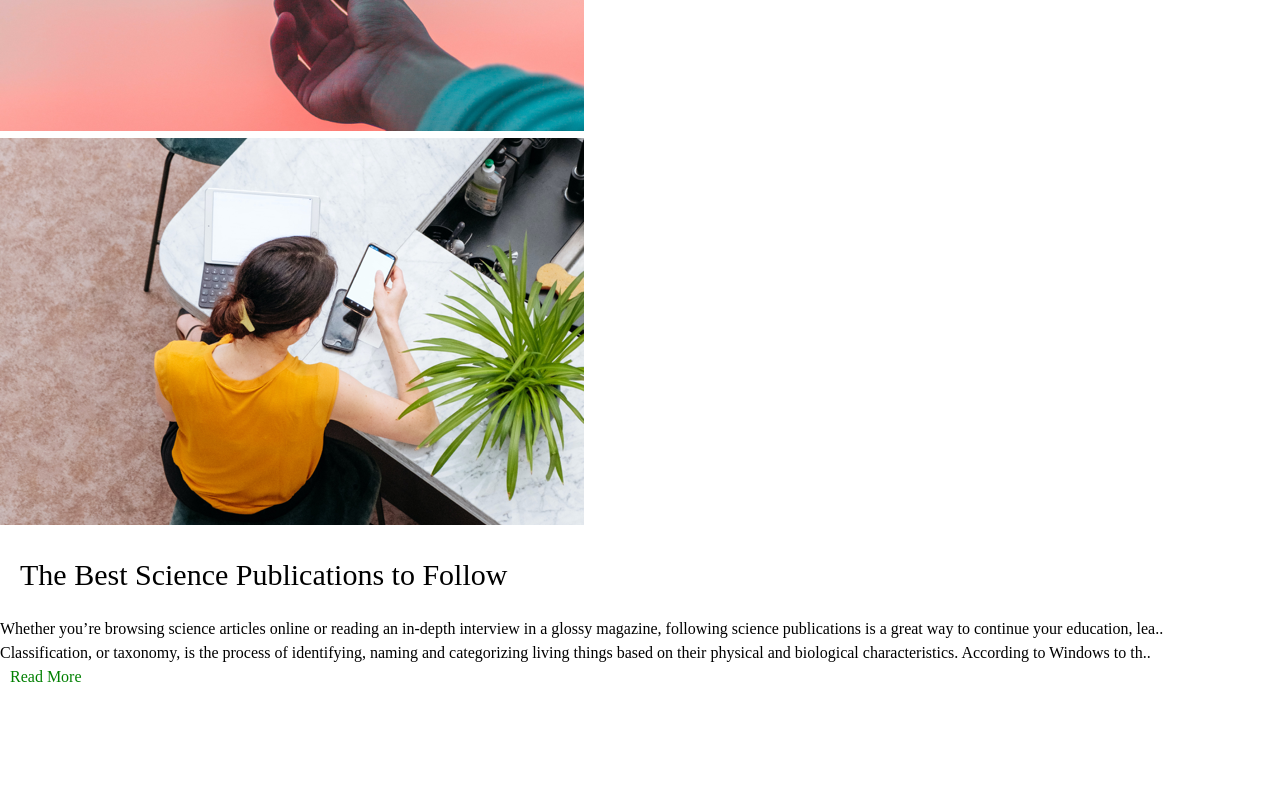
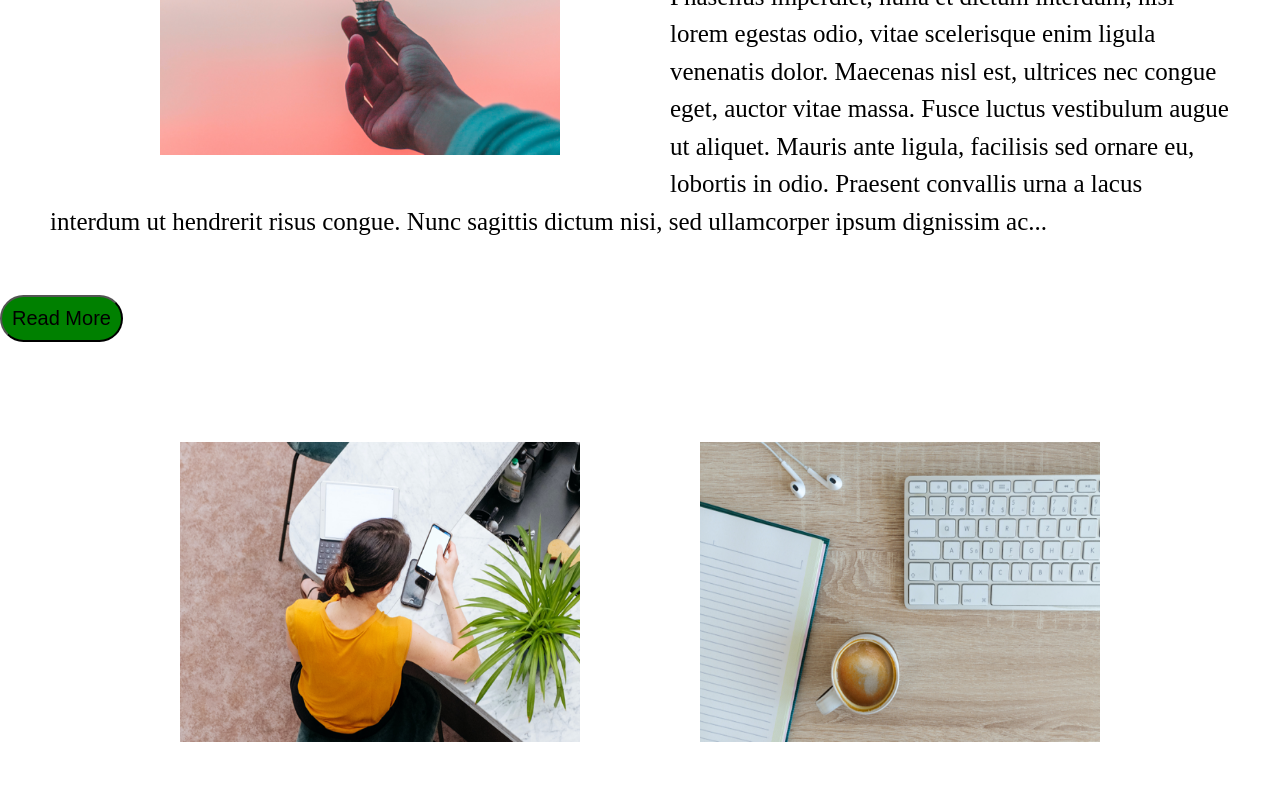
Before and after one commit to Kashish1901/checkpoint1, a plain HTML site: page blog.html in a window 1280 px wide. Shown: the part 340-1140 px from the top of the page. Before the commit the page ends 1029 px from the top, so only its background shows below. Drawn offline with Linux system fonts and the light colour scheme.

Commit message:
creating blog page

```diff
--- a/blog.html
+++ b/blog.html
@@ -12,19 +12,40 @@
             <a href="blog.html" class="blog">BLOG</a>
         </nav>
         </header>
-       <section>
-        <img src="assets/pic01.png" alt="pic01.png">
-        </section>
+      <section>
+        <div class="float">
+            <img src="assets/pic01.png" alt="image"/>
+        </div>
+        <div>
+            <h2>The Standard Lorem Ispsum Passage, Used Since the 1500s</h2>
+           <p> Lorem ipsum dolor sit amet, consectetur adipiscing elit. Phasellus imperdiet, nulla et dictum interdum, nisi lorem egestas odio, vitae scelerisque enim ligula venenatis dolor. Maecenas nisl est, ultrices nec congue eget, auctor vitae massa. Fusce luctus vestibulum augue ut aliquet. Mauris ante ligula, facilisis sed ornare eu, lobortis in odio. Praesent convallis urna a lacus interdum ut hendrerit risus congue. Nunc sagittis dictum nisi, sed ullamcorper ipsum dignissim ac...</p>
+        <button>Read More</button>
+        </div>
+      </section>
         <section>
-            <article>
+            <article class="parent-left">
+            <div class="float-left">
                 <img src="assets/pic03.png" alt="image">
-                <h2>The Best Science Publications to Follow</h2>
-                <p>Whether you’re browsing science articles online or reading an in-depth interview in a glossy magazine, following science publications is a great way to continue your education, lea..</p>
-                 <p>Classification, or taxonomy, is the process of identifying, naming and categorizing living things based on their physical and biological characteristics. According to Windows to th..</p>
-                 <a href="#">Read More</a>
+            </div>
+            <div>
+                <h3>Science and Technology in Education</h3>
+                <p>Science and technology have also made significant contributions to education. Science has provided us with a wealth of knowledge, so we have a diverse range of topics to study. Education has become more accessible as a result of technological advancements. It has provided us with options such as smart classrooms, multimedia computers, e-libraries, e-books, and so on.</p>
+                <a href="#">Learn More</a>
+            </div>
+            </article>
+            <article class="parent-right">
+            <div class="float-right">
+                <img src="assets/pic02.png" alt="image">
+            </div>
+            <div>
+                <h3>Science and Technology in My Daily Life</h3>
+                <p>All phenomena are the result of science and technology, whether smartphones, fans, tyres, automobiles, fabric, paper, toothbrushes, power, microwave, automobiles, radio, television, laptop computers, etc.
+
+                    Numerous scientific and technological contributions have assisted us in saving time and money. Technology has provided us with microwaves and steam cookers to help us cook and steam our food. Different items and equipment, such as computers, travel modes, washing machines, and so on, save us time and resources.</p>
+                <a href="#">Learn More</a>
+                </div>
             </article>
         </section>
 
-
     </body>
 </html>
--- a/style.css
+++ b/style.css
@@ -51,17 +51,25 @@ table {
     padding: 30px;
     text-align: center;
 }
+nav{
+    margin-left: 10px;
+    margin-right: 10px;
+}
 a{
     margin-left: 10px;
     margin-right: 10px;
-    text-decoration: none;
+    color: green;
+    font-size: 20px;
 }
 .home{
     color: green;
-
+    text-decoration: none;
+    font-size: 30px;
 }
 .blog{
     color: white;
+    text-decoration: none;
+    font-size: 30px;
 }
 body{
     line-height: 1.5;
@@ -77,7 +85,8 @@ h1{
 }
 h2{
     margin: 20px;
-    font-size: 30px;
+    font-size: 35px;
+    font-style: oblique;
 }
 .box{
     height: 100px;
@@ -89,8 +98,6 @@ h2{
     box-shadow: 0 0 0 15px #90FFA9;
     border-radius: 5px;
 }
-
-
 .circle{
     display: inline-block;
     background-color: #99D8CA;
@@ -169,6 +176,56 @@ hr{
     box-sizing: border-box;
 
 }
-a{
-color: green;
+img{
+    height: 300px;
+    width: 400px;
+    margin-top: 30px;
+    margin-left: 70px;
+    margin-right: 70px;
+    padding: 40px;
 }
+.float{
+    float: left;
+    margin-left: 50px;
+}
+p{
+    font-size: 25px;
+    margin: 50px;
+}
+button{
+    border-radius: 40px;
+    background-color: green;
+    padding: 10px;
+    font-size: 20px;
+    margin-top: 5px;
+}
+.float-left{
+    float: left;
+}
+.float-right{
+    float: right;
+}
+
+h3{
+    font-size: 30px;
+    color: blue;
+    margin: 20px;
+}
+.parent-left{
+    width: 500px;
+    margin-left: 50px;
+    box-sizing: border-box;
+    display: inline-block;
+    margin-top: 30px;
+    margin-left: 70px;
+    margin-right: 70px;
+    text-align: left;
+}
+.parent-right{
+    width: 500px;
+    float: right;
+    margin-top: 30px;
+    margin-left: 70px;
+    margin-right: 70px;
+    text-align: left;
+}
```
